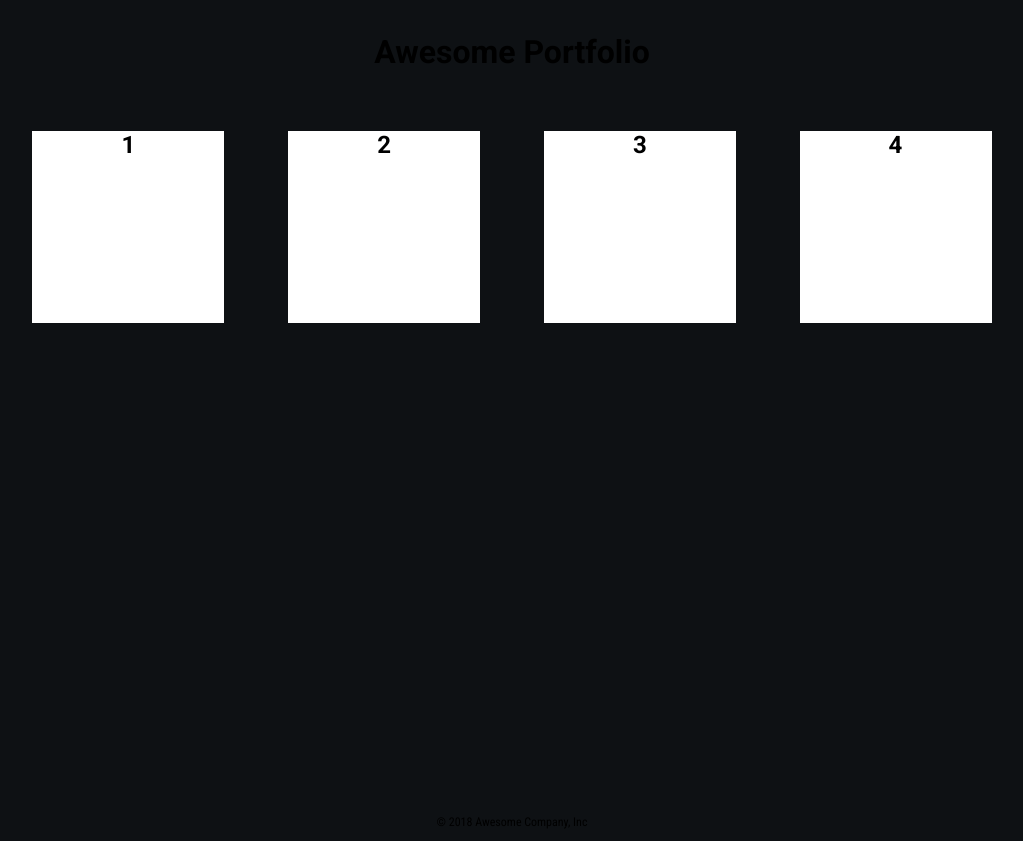
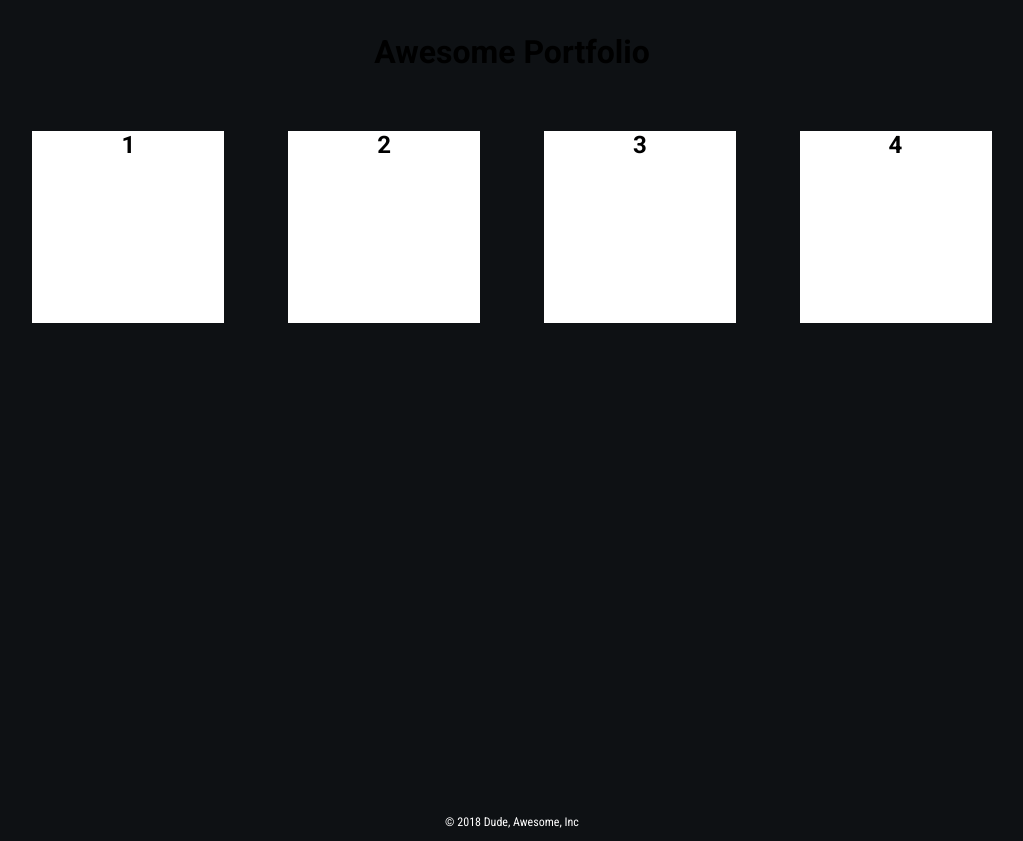
Before and after one commit to itsGregT/awesome-company-site, a plain HTML site: page index.html in a window 1280 px wide. Shown: the part 2039-2880 px from the top of the page, without its empty margins (128-1151 px from the left). Drawn offline with Linux system fonts and the light colour scheme; grey boxes are pictures that could not be loaded.

Commit message:
update footer

```diff
--- a/index.html
+++ b/index.html
@@ -63,7 +63,7 @@
 			</div>
 			</scroll-page>
 			<footer>
-				<p>&copy; 2018 Awesome Company, Inc</p>
+				<p>&copy; 2018 Dude, Awesome, Inc</p>
 			</footer>
 		</scroll-container>
 		<!-- Check out these sites
--- a/style.css
+++ b/style.css
@@ -16,6 +16,7 @@
 footer {
 	text-align: center;
 	font-size: 0.75em;
+	color: #fff;
 }
 
 h1, h2, h3, h4, h5, h6 {
@@ -135,4 +136,3 @@
 	background-color: #fff;
 	margin: 30px;
 }
-/**********Contact**********/
```
